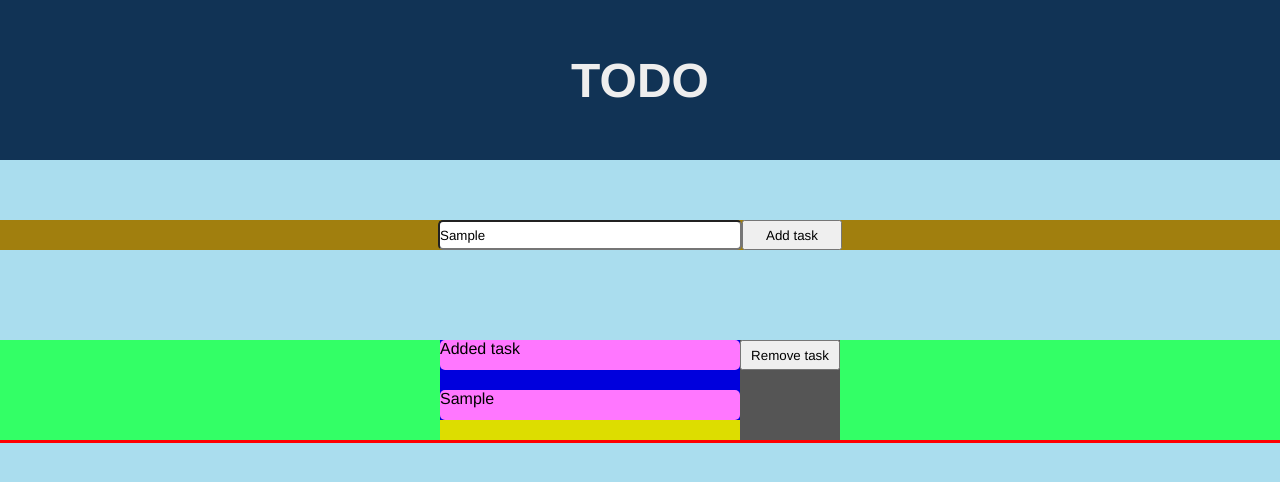
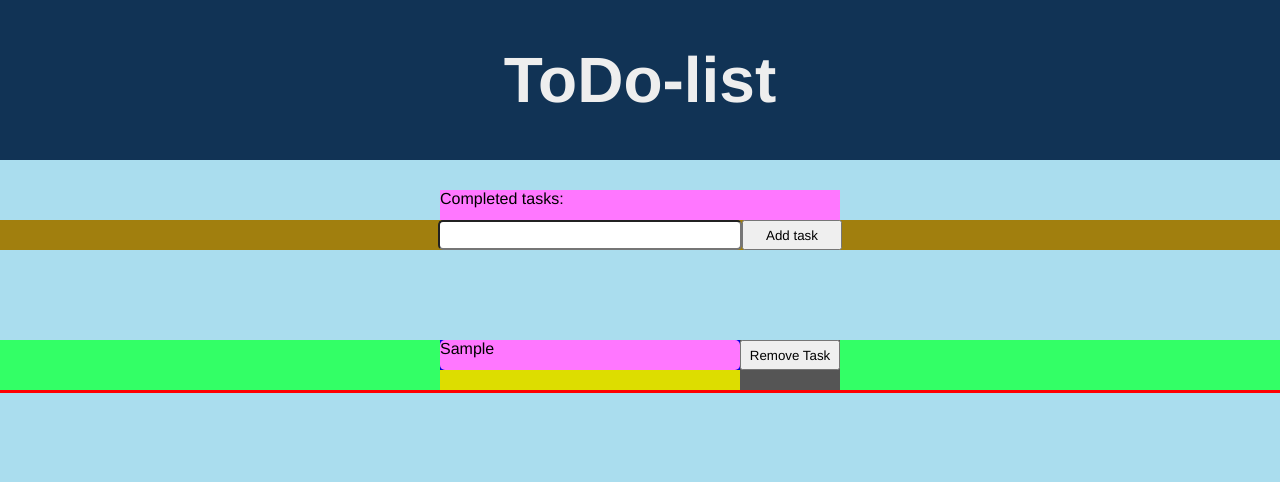
Before and after one commit to Patseroni/Todolist, a plain HTML site: page index.html in a window 1280 px wide. Both pictures are taken after typing "Sample" into the empty fields and a click on the button "Add task". Drawn offline with Linux system fonts and the light colour scheme.

Commit message:
added li-listener etc

```diff
--- a/index.html
+++ b/index.html
@@ -12,10 +12,12 @@
 
 <body>
     <header>
-        <h1>TODO</h1>
+        <h1>ToDo-list</h1>
     </header>
 
-
+    <div id="nrOfCompleted">
+        <p>Completed tasks: </p>
+    </div>
     <!-- input and button for adding task to list -->
     <div id="inputAndBtnDiv">
         <input type="text" id="addTask">
@@ -23,7 +25,7 @@
     </div>
 
 
-    <!-- infobox -->
+    <!-- message that you can't leave your input empty -->
     <div id="infoBox">
         <strong></strong>
     </div>
@@ -33,17 +35,14 @@
     <div id="listAndBtnDiv">
         <div id="listDiv">
             <ul>
-                <li>Added task</li>
+                <!-- li elements are created here -->
             </ul>
-
         </div>
 
-        <div class="removeTaskDiv">
-            <button type="button">Remove task</button>
+        <div id="removeTaskDiv">
+            <!-- buttons are created here-->
         </div>
     </div>
-
-
 
     <script src='script.js'></script>
 </body>
--- a/script.js
+++ b/script.js
@@ -1,35 +1,51 @@
-//when clicking button to add text/task in the list, also add an eventlistener to that text/task.
-//when clicking button the text should also get pushed into an array.
-//when deleting text, delete from array.
-//Check if user type something and not leaving the input empty, so no empty rows get added.
-//appendChild, document.createElement(element ex "li"), .value.
-//firstElementChild.
-//classList ?
-//add ?
-const addTask = document.querySelector("#addTask");
+
+const addTaskInput = document.querySelector("#addTask");
 const addBtn = document.querySelector("#addBtn");
-const rmBtn = document.querySelector(".removeTaskDiv button");
+const removeTaskDiv = document.querySelector("#removeTaskDiv");
 const list = document.querySelector("ul");
 const infoBox = document.querySelector("strong");
+const nrOfcompleted = document.querySelector("#nrOfCompleted p");
 const taskArray = [];
+let counter = 0;
 
 
-//click add task-button and send the input to a new list element.
 addBtn.addEventListener("click", function () {
 
-    if (addTask.value.length > 0) {
-        const liElement = document.createElement("li");
-        liElement.innerText = addTask.value;
-        list.appendChild(liElement);
+    if (addTaskInput.value.length > 0) {
         infoBox.innerText = "";
-
-        //taskArray[i] = addTask.value;
     }
     else {
         infoBox.innerText = "You can't add an empty task to the list";
+        return;
+    }
 
-    }
+    //An li element is created in the ul-list
+    const liElement = document.createElement("li");
+    liElement.innerText = addTask.value;
+    list.appendChild(liElement);
+
+    //A button is created inside a div
+    const removeTaskBtn = document.createElement("button");
+    removeTaskBtn.innerText = "Remove Task";
+    removeTaskDiv.appendChild(removeTaskBtn);
+
+    addTask.value = "";
+    taskArray.push(addTask.value);
+
+    liElement.addEventListener("click", function () {
+
+        if(liElement.getAttribute("class") == "completed"){
+            counter--;
+        }
+        else{
+            liElement.setAttribute("class") = "completed";
+            counter++;
+        }
+        nrOfcompleted.textContent = `${nrOfcompleted.value} ${counter}`;
+        setAttribute(element);
 
 
 
+    });
+
 });
--- a/style.css
+++ b/style.css
@@ -13,7 +13,7 @@ header {
     background-color: #135;
     width: 100%;
     height: 160px;
-    margin-bottom: 60px;
+    margin-bottom: 30px;
     display: flex;
     align-items: center;
     justify-content: center;
@@ -21,7 +21,7 @@ header {
 }
 
 h1 {
-    font-size: 3em;
+    font-size: 4em;
     color: #eee;
 }
 
@@ -74,14 +74,14 @@ li {
     border-radius: 5px;
 }
 
-.removeTaskDiv {
+#removeTaskDiv {
     background-color: #555;
     display: flex;
     flex-direction: column;
 }
 
 
-.removeTaskDiv button {
+#removeTaskDiv button {
     width: 100px;
     height: 30px;
     margin-bottom: 20px;
@@ -96,3 +96,23 @@ li {
     color: #a00;
 
 }
+
+#nrOfCompleted{
+    background-color: #f7f;
+    margin-left: 30px;
+    width: 400px;
+    height: 30px;
+    margin: auto;
+}
+
+/* When an li-element is marked as completed */
+.completed{
+    background-color: #f7f;
+    margin-left: 30px;
+
+    width: 400px;
+    height: 30px;
+    margin: auto;
+    text-decoration: line-through;
+    color: #050;
+}
```
